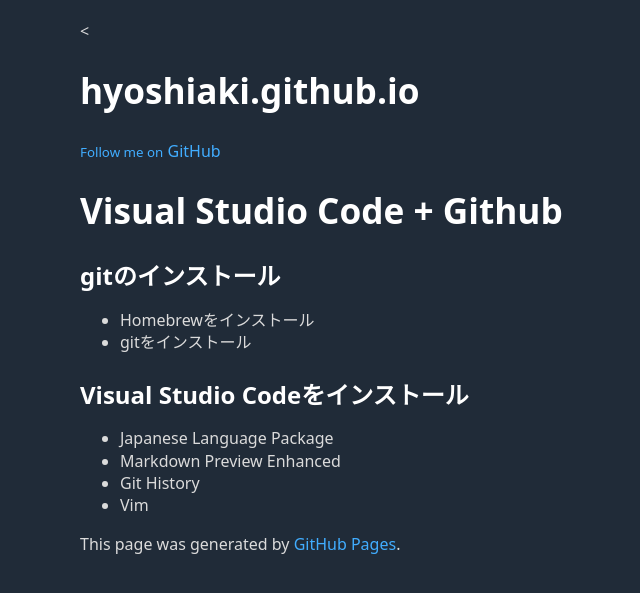
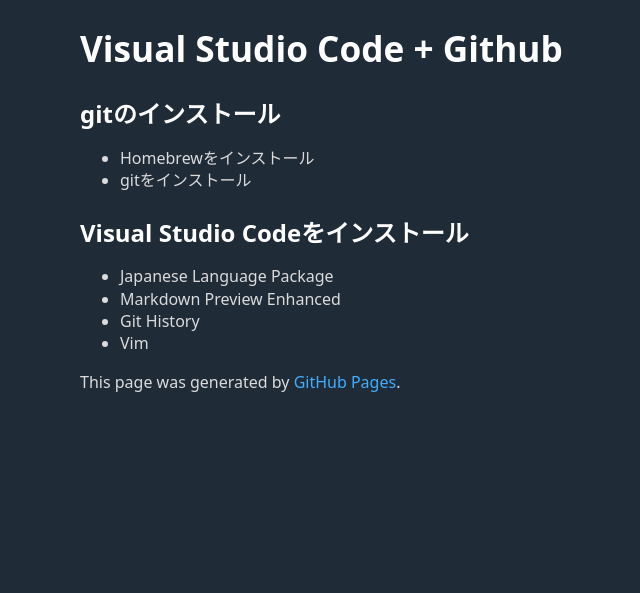
Before and after one commit to hyoshiaki/hyoshiaki.github.io, a Jekyll site: the page built from memo.md, in a window 1280 px wide. Shown: the top 593 px of the page, without its empty margins (160-800 px from the left). Built offline with Jekyll 4.4.1, drawn with Linux system fonts in a browser that asks for light colours; our own code applies the rules of GitHub Pages for plain Markdown files; the repository's description, which GitHub fills in, is left out.

Commit message:
layout fix

```diff
--- a/_layouts/default.html
+++ b/_layouts/default.html
@@ -5,7 +5,6 @@
     <meta http-equiv="X-UA-Compatible" content="IE=edge">
     <meta name="viewport" content="width=device-width,initial-scale=1.0,maximum-scale=2.5,minimum-scale=1,user-scalable=yes" />
     <link rel="stylesheet" href="https://cdn.jsdelivr.net/npm/water.css@2/out/dark.min.css">
-<
     <!--[if lt IE 9]>
     <script src="https://oss.maxcdn.com/html5shiv/3.7.3/html5shiv.min.js"></script>
     <![endif]-->
@@ -14,20 +13,6 @@
   </head>
 
   <body>
-    <header>
-      <div class="inner">
-        <a href="{{ '/' | absolute_url }}">
-          <h1>{{ site.title | default: site.github.repository_name }}</h1>
-        </a>
-        <h2>{{ site.description | default: site.github.project_tagline }}</h2>
-        {% if site.github.is_project_page %}
-          <a href="{{ site.github.repository_url }}" class="button"><small>View project on</small> GitHub</a>
-        {% endif %}
-        {% if site.github.is_user_page %}
-          <a href="{{ site.github.owner_url }}" class="button"><small>Follow me on</small> GitHub</a>
-        {% endif %}
-      </div>
-    </header>
 
     <div id="content-wrapper">
       <div class="inner clearfix">
```
